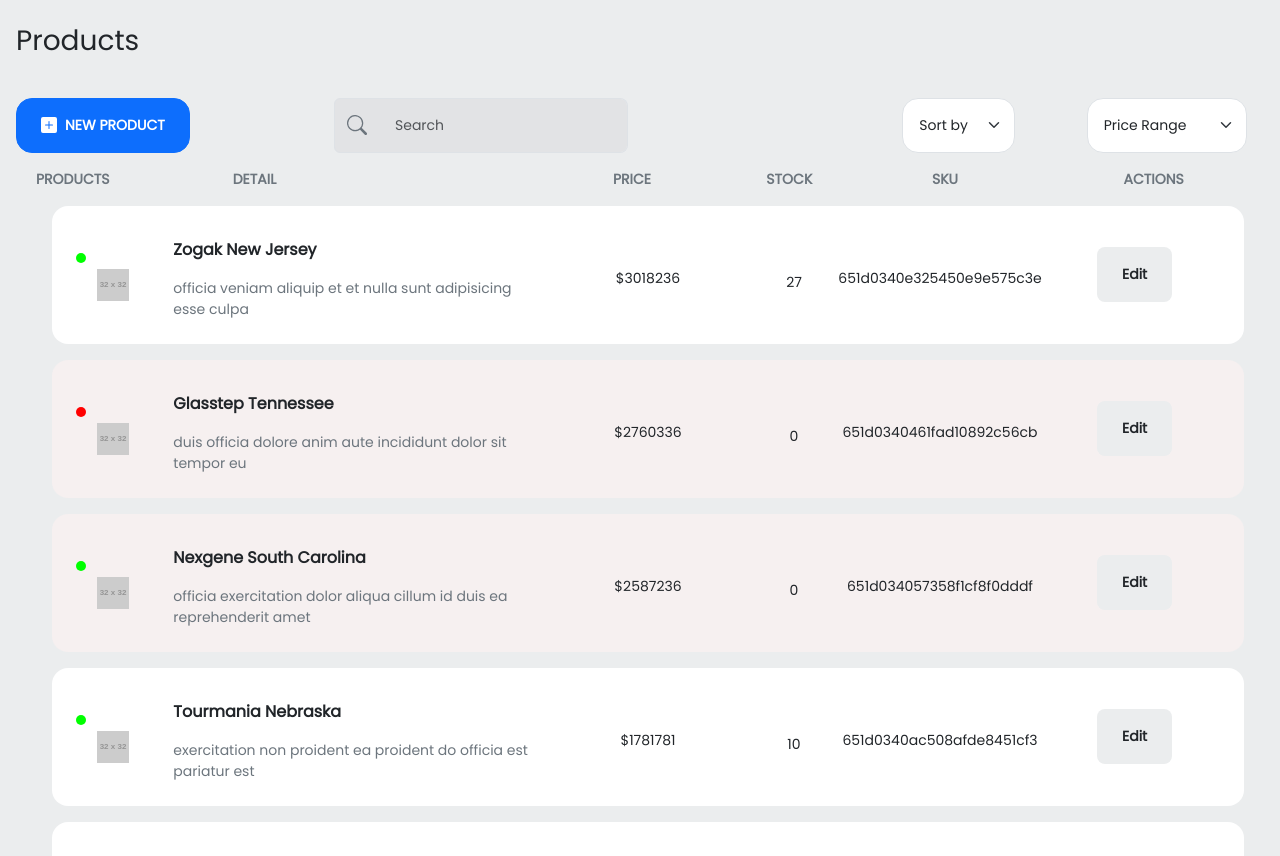
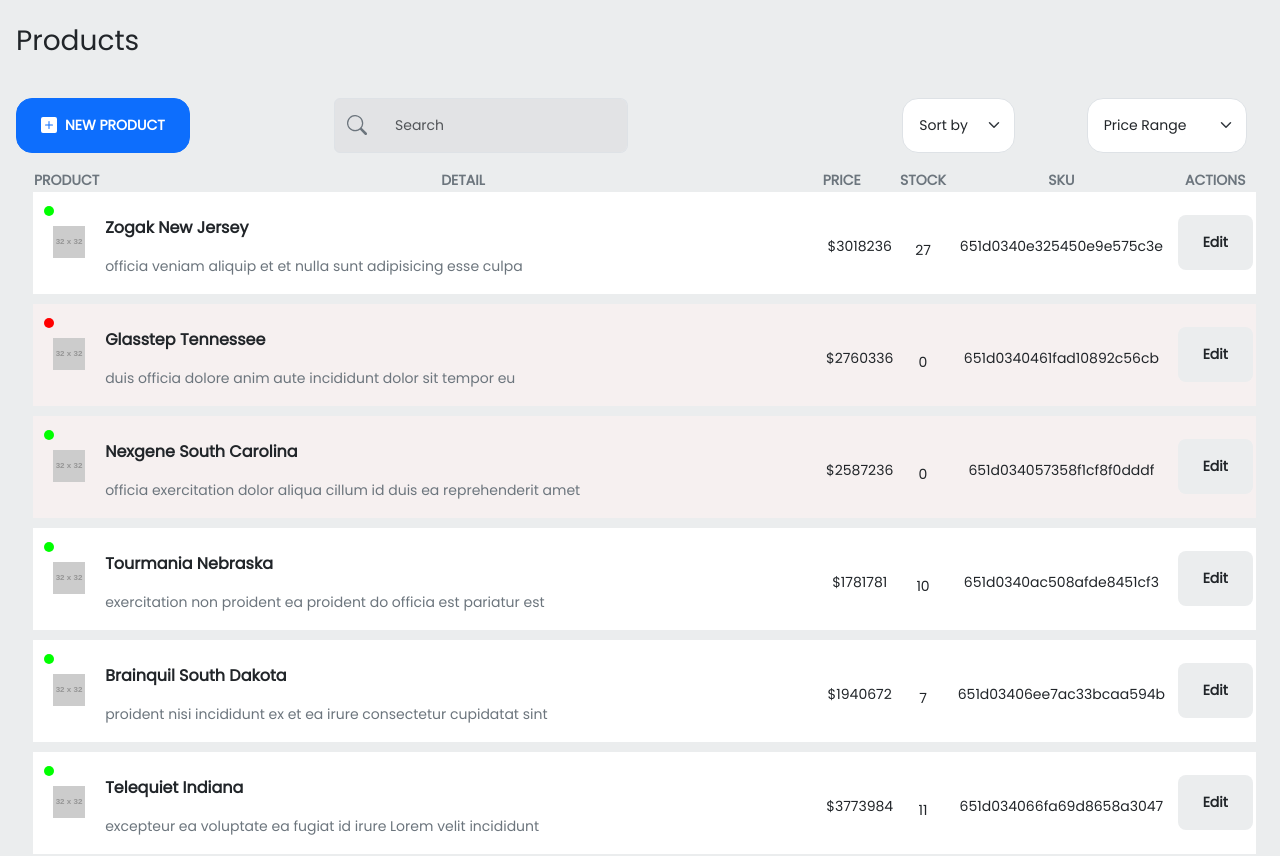
Before and after one commit to LauraCaa/shopSort, a Next.js app: page / in a window 1280 px wide. Shown: the top 856 px of the page. Built offline with nearby package versions, Linux system fonts and the light colour scheme.

Commit message:
fix: Refactor product list

```diff
--- a/src/assets/globals.css
+++ b/src/assets/globals.css
@@ -30,6 +30,9 @@
 .pl-2{
   padding-left: 20px;
 }
+.pl-1{
+  padding-left: 10px;
+}
 .main-bg{
   background-color: rgb(235, 237, 238);
 }
@@ -37,7 +40,7 @@
   background-color: rgb(235, 237, 238);
 }
 .btn-secondary-subtle:hover{
-  background-color: rgb(37, 19, 235);
+  background-color: rgb(20, 90, 255, 1);
 }
 .no-stock{
   background-color: #f6f0f0; /* Cambia este color al que desees para indicar que no hay stock */
@@ -60,3 +63,6 @@
   display: inline-block;
   margin-right: 5px;
 }
+.separe {
+  border-bottom: 10px solid rgb(235, 237, 238); /* Línea divisoria en la parte inferior de cada fila */
+}
--- a/src/components/product-list.js
+++ b/src/components/product-list.js
@@ -30,18 +30,31 @@ export default function ProductList({ products, search }) {
     setEditedProduct(null);
   };
 
-  return (
-    <div className="container overflow-auto">
-      <div className="row mx-2 pl-2">
+  return(
+      <div className='container-fluid row pl-3 pt-3 table-responsive'>
+        <table>
+          <thead>
+            <tr>
+              <th className='fw-bolder text-secondary'>PRODUCT</th>
+              <th className='text-center fw-bolder text-secondary'>DETAIL</th>
+              <th className='fw-bolder text-secondary'>PRICE</th>
+              <th className='text-center fw-bolder text-secondary'>STOCK</th>
+              <th className='text-center fw-bolder text-secondary'>SKU</th>
+              <th className='text-center fw-bolder text-secondary'>ACTIONS</th>
+            </tr>
+          </thead>
+          <tbody>
           {filteredProducts.map((product) => (
-          <div className={`row mb-3 rounded-4 ${product.stock > 0 ? 'bg-white' : 'no-stock'}`} key={product.id}>
-            <div className='col-1 d-flex flex-column align-items-center justify-content-center'>
-              <div className='align-self-start'>
+            <tr className={`separe rounded-5 ${product.stock > 0 ? 'bg-white' : 'no-stock'}`} key={product.id}>
+              <td className='d-flex flex-column align-items-center justify-content-center'>
+                <div className='align-self-start pl-1 pt-2'>
                   {product.isActive ? <span className="green-dot"></span> : <span className="red-dot"></span>}
                 </div>
-              <img src={product.image} className="img-fluid product-image" alt={product.name}/>
+                <div className='pt-1'>
+                  <img src={product.image} className="img-fluid product-image align-items-center justify-content-center" alt={product.name}/>
                 </div>
-            <div className='col-4 pt-4 my-2'>
+              </td>
+              <td className='pt-4 my-2'>
                 {isEditing && editedProduct && editedProduct.id === product.id ? (
                   <input
                     type="text"
@@ -55,8 +68,8 @@ export default function ProductList({ products, search }) {
                     <p className='text-secondary'>{product.description}</p>
                   </>
                 )}
-            </div>
-            <div className='col-2 d-flex flex-column align-items-center justify-content-center'>
+              </td>
+              <td className='text-center'>
                 {isEditing && editedProduct && editedProduct.id === product.id ? (
                 <input
                   type="number"
@@ -67,8 +80,8 @@ export default function ProductList({ products, search }) {
                 ) : (
                   <p className='pt-4'>${product.price}</p>
               )}
-            </div>
-            <div className='col-1 d-flex flex-column align-items-center justify-content-center'>
+              </td>
+              <td className='text-center'>
                   {isEditing && editedProduct && editedProduct.id === product.id ? (
                     <input
                       type="number"
@@ -79,20 +92,21 @@ export default function ProductList({ products, search }) {
                   ) : (
                     <p className='mt-2 pt-4'>{product.stock}</p>
                   )}
-            </div>
-            <div className='col-2 d-flex flex-column align-items-center justify-content-center main-font pt-4'>
+              </td>
+              <td className='text-center main-font pt-4'>
                 <p>{product.sku}</p>
-            </div>
-            <div className='col-2 d-flex flex-column align-items-center justify-content-center'>
+              </td>
+              <td className='text-center'>
                 {isEditing && editedProduct && editedProduct.id === product.id ? (
                   <button className="btn btn-success btn-lg main-font px-4 py-3 fw-bolder" onClick={saveChanges}>Save</button>
                 ) : (
                   <EditButton product={product} onEdit={handleEditClick}/>
                 )}
-            </div>
-          </div>
+              </td>
+            </tr>
           ))}
-      </div>
+          </tbody>
+        </table>
       </div>
   );
 }
--- a/src/pages/index.js
+++ b/src/pages/index.js
@@ -65,27 +65,9 @@ export default function Home() {
           <div className="col-6 col-md-2 pr-3">
             <RangePrice />
           </div>
-        </div>
-        <div className="row mx-1 pl-2 py-3">
-          <div className="col-2 fw-bolder text-secondary">
-            <p>PRODUCTS</p>
+          <div>
+            <ProductList products={filteredProducts} search={search} />
           </div>
-          <div className="col-3 ps-0 fw-bolder text-secondary">
-            <p>DETAIL</p>
-          </div>
-          <div className="col-2 text-center pe-5 fw-bolder text-secondary">
-            <p>PRICE</p>
-          </div>
-          <div className="col-1 text-center pe-5 fw-bolder text-secondary">
-            <p>STOCK</p>
-          </div>
-          <div className="col-2 text-center pe-5 fw-bolder text-secondary">
-            <p>SKU</p>
-          </div>
-          <div className="col-2 text-center pe-5 fw-bolder text-secondary">
-            <p>ACTIONS</p>
-          </div>
-          <ProductList products={filteredProducts} search={search} />
         </div>
       </div>
   </div>
```
Lines whose indentation alone changed are shown as unchanged.
